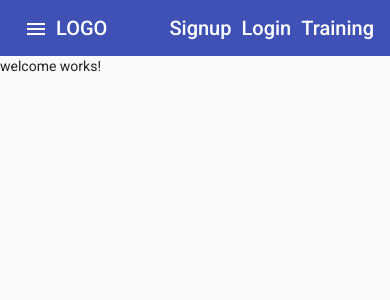
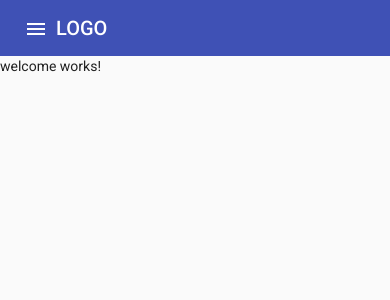
Before and after one commit to Stormeal/Fitness-Tracker, an Angular app: page / in a window 390 px wide. Shown: the top 300 px of the page. Built offline with nearby package versions, Linux system fonts and the light colour scheme.

Commit message:
Made toolbar responsive

```diff
--- a/src/app/app.component.html
+++ b/src/app/app.component.html
@@ -4,14 +4,14 @@
   </mat-sidenav>
   <mat-sidenav-content>
     <mat-toolbar color="primary">
-      <div>
+      <div fxHide.gt-xs>
         <button mat-icon-button (click)="sidenav.toggle()">
           <mat-icon>menu</mat-icon>
         </button>
       </div>
       <div><a routerLink="/">LOGO</a></div>
 
-      <div fxFlex fxLayout fxLayoutAlign="flex-end">
+      <div fxFlex fxLayout fxLayoutAlign="flex-end" fxHide.xs>
         <ul fxLayout fxLayoutGap="10px" class="navigation-items">
           <li>
             <a routerLink="/signup">Signup</a>
```
Also changed, not shown: 1 other file (tests, documents, lock files or other folders).
